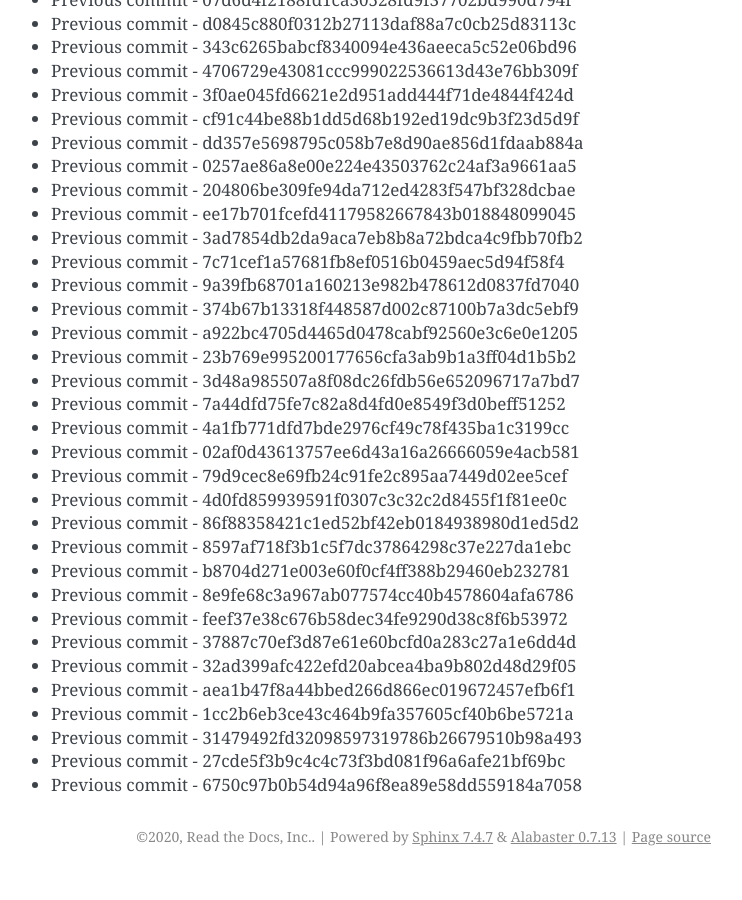
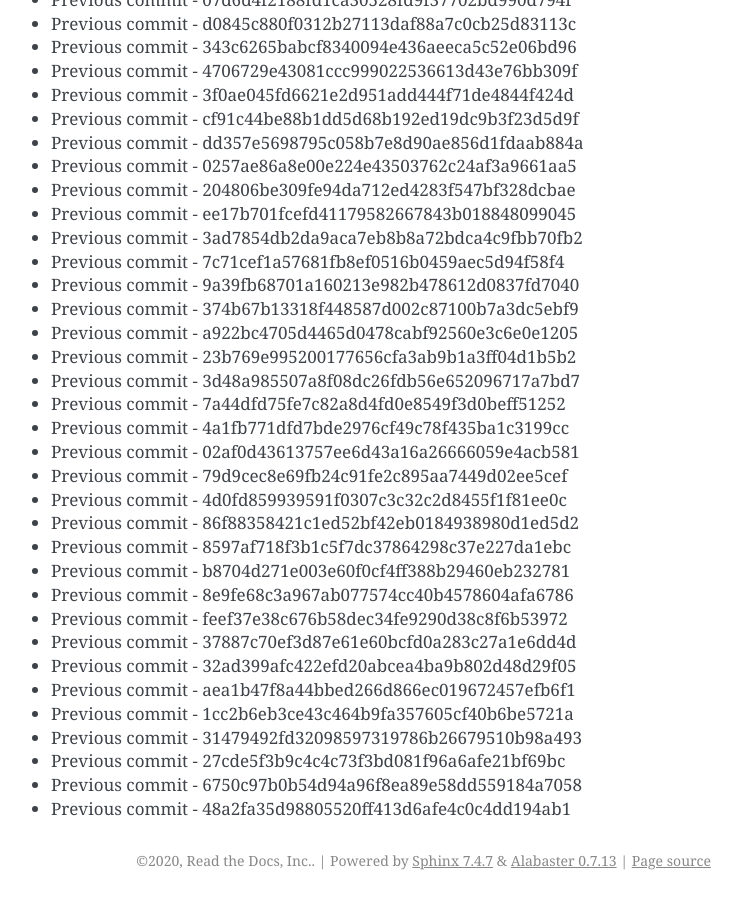
Before and after one commit to readthedocs/rtd-git-stresstest, a Sphinx documentation site: the page built from docs/updates.rst, in a window 1280 px wide and 900 px high, scrolled down 59434 px. Shown: the whole window, without its empty margins (399-1141 px from the left). Built offline with Sphinx 7.4.7, drawn with Linux system fonts in a browser that asks for light colours; before the commit the page ends 60310 px from its top, so only the background shows below that.

Commit message:
Generating commit from previous: 48a2fa35d98805520ff413d6afe4c0c4dd194ab1

```diff
--- a/docs/updates.rst
+++ b/docs/updates.rst
@@ -2529,3 +2529,4 @@ It can be tested for any performance characteristics.
 * Previous commit - 31479492fd32098597319786b26679510b98a493
 * Previous commit - 27cde5f3b9c4c4c73f3bd081f96a6afe21bf69bc
 * Previous commit - 6750c97b0b54d94a96f8ea89e58dd559184a7058
+* Previous commit - 48a2fa35d98805520ff413d6afe4c0c4dd194ab1
```
